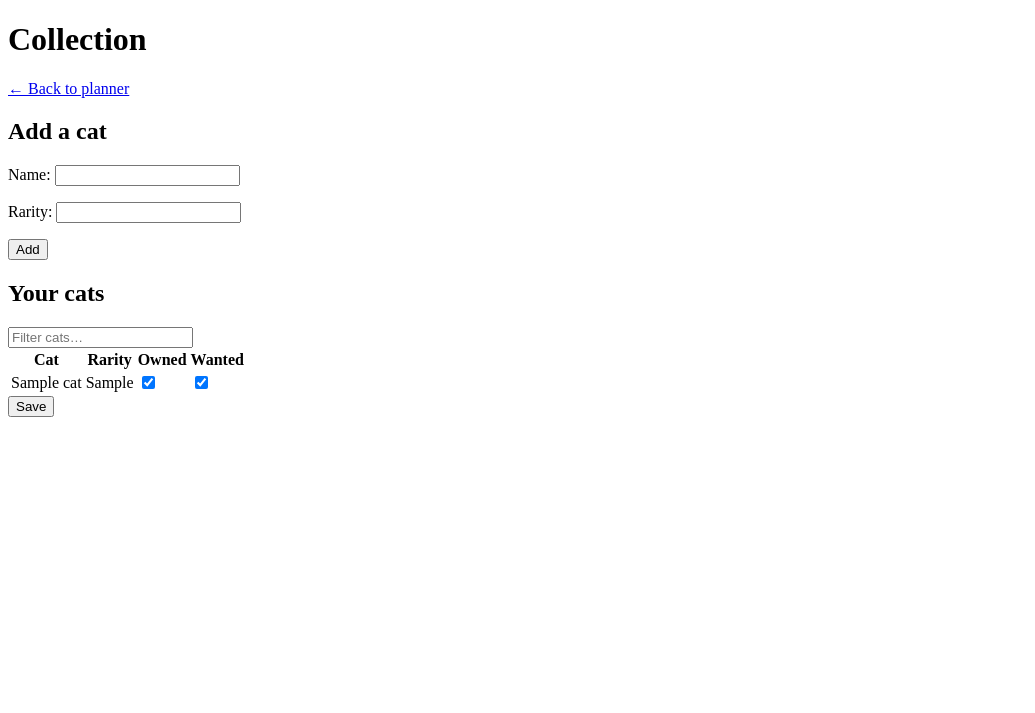
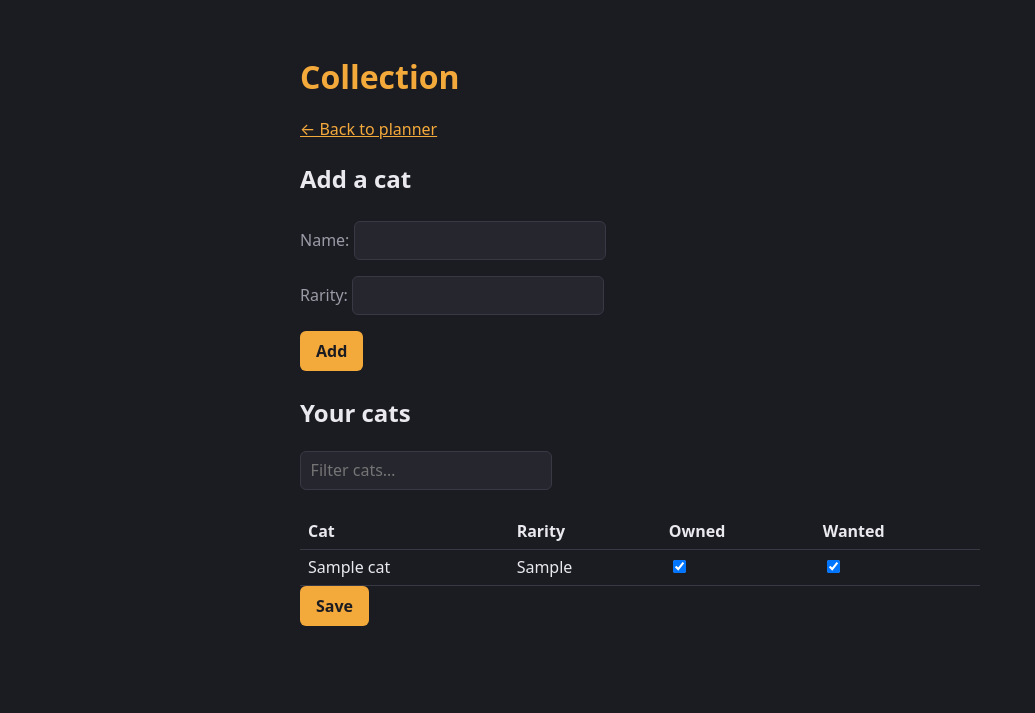
Before and after one commit to IliyanGavrilov/NekoOptimizer, a Django app: page /collection/ in a window 1280 px wide. Shown: the top 713 px of the page, without its empty margins (0-1035 px from the left). Run offline with Django 5.2, Linux system fonts and the light colour scheme; tables that the repository leaves empty hold one stand-in row (values such as "Sample post"); parts of the project's set-up code (start-up, migrations or seed data) failed here and were passed over.

Commit message:
Add base template and stylesheet

```diff
--- /dev/null
+++ b/planner/static/planner/style.css
@@ -0,0 +1,74 @@
+:root {
+  --bg: #1b1c22;
+  --panel: #25262e;
+  --ink: #e9e9ee;
+  --muted: #9a9ba6;
+  --accent: #f4a93b;
+  --line: #383944;
+}
+
+* { box-sizing: border-box; }
+
+body {
+  margin: 0;
+  background: var(--bg);
+  color: var(--ink);
+  font: 16px/1.5 system-ui, -apple-system, Segoe UI, Roboto, sans-serif;
+}
+
+main {
+  max-width: 720px;
+  margin: 0 auto;
+  padding: 2rem 1.25rem 4rem;
+}
+
+h1 { color: var(--accent); margin-bottom: 0.25rem; }
+a { color: var(--accent); }
+
+form { margin: 1.5rem 0; }
+
+input, button {
+  font: inherit;
+  color: var(--ink);
+}
+
+input[type="number"], input[type="search"], input[type="text"] {
+  background: var(--panel);
+  border: 1px solid var(--line);
+  border-radius: 6px;
+  padding: 0.4rem 0.6rem;
+}
+
+button {
+  background: var(--accent);
+  color: #1b1c22;
+  border: 0;
+  border-radius: 6px;
+  padding: 0.5rem 1rem;
+  font-weight: 600;
+  cursor: pointer;
+}
+
+button:hover { filter: brightness(1.07); }
+
+fieldset {
+  border: 1px solid var(--line);
+  border-radius: 8px;
+  margin: 1rem 0;
+}
+
+#targetList { max-height: 320px; overflow: auto; display: block; }
+
+table { width: 100%; border-collapse: collapse; margin-top: 0.5rem; }
+th, td { text-align: left; padding: 0.35rem 0.5rem; border-bottom: 1px solid var(--line); }
+
+section {
+  background: var(--panel);
+  border: 1px solid var(--line);
+  border-radius: 8px;
+  padding: 0.75rem 1rem;
+  margin: 0.75rem 0;
+}
+
+section h3 { margin: 0.25rem 0 0.5rem; }
+.muted, label { color: var(--muted); }
--- /dev/null
+++ b/planner/templates/planner/base.html
@@ -0,0 +1,16 @@
+{% load static %}
+<!DOCTYPE html>
+<html lang="en">
+<head>
+  <meta charset="utf-8">
+  <meta name="viewport" content="width=device-width, initial-scale=1">
+  <title>{% block title %}Neko Optimizer{% endblock %}</title>
+  <link rel="stylesheet" href="{% static 'planner/style.css' %}">
+</head>
+<body>
+  <main>
+    {% block content %}{% endblock %}
+  </main>
+  <script src="{% static 'planner/filter.js' %}"></script>
+</body>
+</html>
--- a/planner/templates/planner/collection.html
+++ b/planner/templates/planner/collection.html
@@ -1,11 +1,8 @@
-{% load static %}
-<!DOCTYPE html>
-<html lang="en">
-<head>
-  <meta charset="utf-8">
-  <title>Collection &mdash; Neko Optimizer</title>
-</head>
-<body>
+{% extends "planner/base.html" %}
+
+{% block title %}Collection &mdash; Neko Optimizer{% endblock %}
+
+{% block content %}
   <h1>Collection</h1>
   <p><a href="{% url 'planner' %}">&larr; Back to planner</a></p>
 
@@ -33,7 +30,4 @@
     </table>
     <button type="submit" name="save">Save</button>
   </form>
-
-  <script src="{% static 'planner/filter.js' %}"></script>
-</body>
-</html>
+{% endblock %}
```
Also changed, not shown: planner/templates/planner/planner.html (+7 -15 lines).
